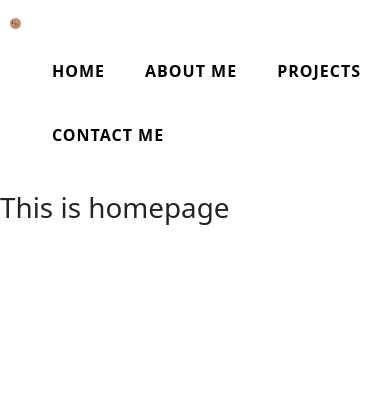
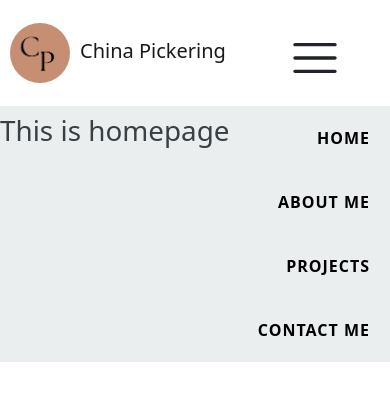
Before and after one commit to chinapicke/main_portfolio, a React (Create React App) app in the folder reactapps/: page / in a window 390 px wide. Shown: the top 400 px of the page. Built offline with nearby package versions, Linux system fonts and the light colour scheme.

Commit message:
styling for dropdown menu with media queries

```diff
--- a/reactapps/package.json
+++ b/reactapps/package.json
@@ -10,6 +10,7 @@
     "react": "^18.2.0",
     "react-bootstrap": "^2.7.2",
     "react-dom": "^18.2.0",
+    "react-icons": "^4.8.0",
     "react-router-dom": "^6.8.2",
     "react-scripts": "5.0.1",
     "web-vitals": "^2.1.4"
--- a/reactapps/src/pages/Header.js
+++ b/reactapps/src/pages/Header.js
@@ -4,6 +4,7 @@ import React from 'react'
 import { NavLink } from 'react-router-dom'
 import "../styles/Header.css";
 import mylogo from './myLogo.png';
+import {RxHamburgerMenu} from 'react-icons/rx';
 
 
 
@@ -11,9 +12,12 @@ function Header() {
     return (
         <div className='header'>
             <div className='topBanner'>
-                <div className='navbar'>
-                    <img src={mylogo} />
-                    <ul className='navbar-list'>
+                <nav className='navbar me-auto mb-2 mb-lg-0'>
+                    <a className="navbar-brand">
+                        <img src={mylogo} />
+                        China Pickering
+                    </a>
+                    <ul className='navbar-list '>
                         <li className='nav-item'>
                             <NavLink to="/">Home</NavLink>
                         </li>
@@ -27,7 +31,10 @@ function Header() {
                             <NavLink to="contactme">Contact Me</NavLink>
                         </li>
                     </ul>
-                </div>
+                    <div className='menuDropdown'>
+                    <RxHamburgerMenu />
+                    </div>
+                </nav>
             </div>
         </div>
     )
--- a/reactapps/src/styles/Header.css
+++ b/reactapps/src/styles/Header.css
@@ -1,8 +1,5 @@
 .navbar{
     display:flex;
-    /* justify-content:space-between;
-    /* align-items:center;   */
-    /* align-items:flex-start; */
     flex-direction: row;
    justify-content: flex-start;
 }
@@ -33,8 +30,33 @@ li:hover{
 }
 
 img{
-    width: 8%;
+    width: 80px;
     height: auto;
     border-radius: 50%;
     padding: 10px;
 }
+
+.menuDropdown{
+    display:none;
+}
+
+
+@media (max-width: 761px) {
+.navbar-list{
+    /* help to get into burger menu dropdown https://www.youtube.com/watch?v=kNiic1CaXrQ&t=394s */
+    display: grid;
+    position: absolute;
+    background-color: rgba(150,168,175,0.2);
+    width:100%;
+    top: 100%;
+    text-align: right;
+}
+
+.menuDropdown{
+    display:block;
+    font-size: 50px;
+    position:absolute;
+    right: 50px;
+
+}
+}
```
Also changed, not shown: 1 other file (tests, documents, lock files or other folders).
